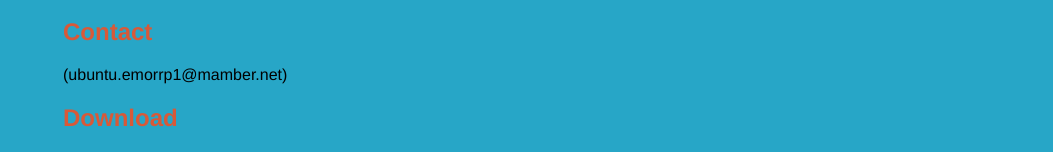
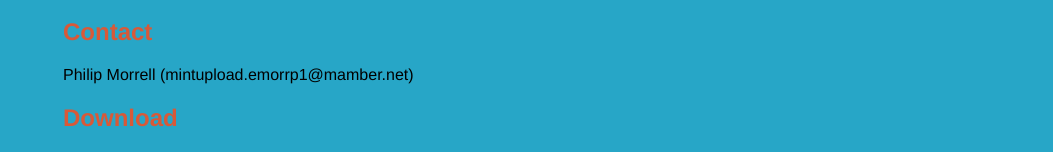
Before and after one commit to linuxmint/mintupload, a plain HTML site: page index.html in a window 1280 px wide. Shown: the part 738-890 px from the top of the page, without its empty margins (227-1280 px from the left). Drawn offline with Linux system fonts and the light colour scheme.

Commit message:
updating main contact address

```diff
--- a/index.html
+++ b/index.html
@@ -70,7 +70,7 @@ Manuel Sandoval (manuel@slashvar.com)<br/>
 Dennis Schwertal (s@digitalkultur.net)<br/>
 </p>
 <h2>Contact</h2>
-<p>(ubuntu.emorrp1@mamber.net)</p>
+<p>Philip Morrell (mintupload.emorrp1@mamber.net)</p>
 
 
     <h2>Download</h2>
```
